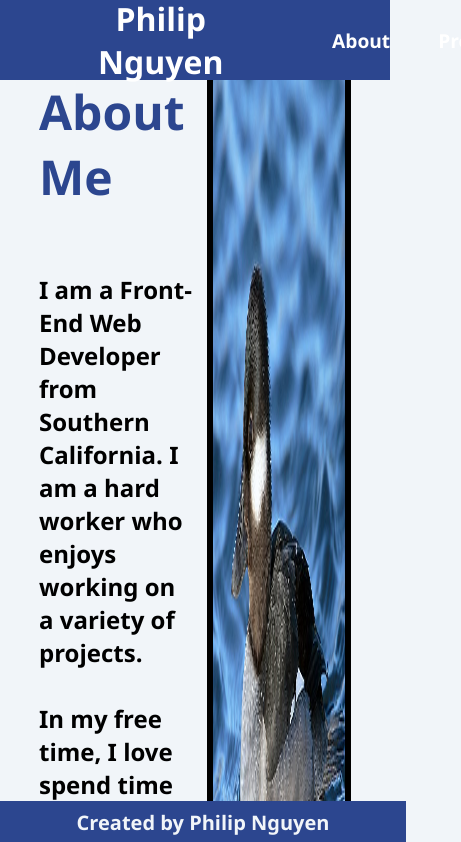
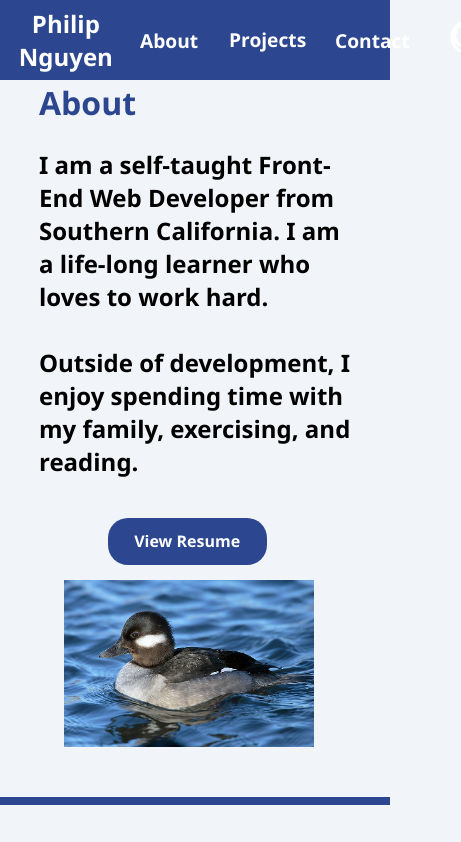
Before and after one commit to pn-code/personal-portfolio, a React (Create React App) app: page / in a window 390 px wide. Shown: the top 842 px of the page, 461 px wide, since content can reach past the window. Built offline with nearby package versions, Linux system fonts and the light colour scheme.

Commit message:
added responsive design; flexibility added across multiple device-widths

```diff
--- a/src/App.css
+++ b/src/App.css
@@ -14,6 +14,11 @@ body {
   background-color: #f1f5f9;
 }
 
+.App {
+  display: flex;
+  flex-direction: column;
+}
+
 #navbar {
   display: flex;
   align-items: center;
@@ -26,12 +31,11 @@ body {
 
 #navbar h1 {
   text-align: center;
+  font-size: 2rem;
+  color: white;
+  min-width: 120%;
   margin-left: 10%;
-  font-size: 2rem;
-  min-width: 220px;
-  color: white;
-  padding-block: 8px;
-  padding-inline: 24px;
+  padding-block: 2%;
   border-radius: 20px;
 }
 
@@ -46,10 +50,10 @@ body {
 }
 
 #navbar ul {
-  margin-right: 2%;
+  margin-right: 24vh;
   display: flex;
+  gap: 10%;
   align-items: center;
-  justify-content: space-around;
   list-style: none;
 }
 
@@ -58,8 +62,8 @@ body {
   font-weight: 600;
   text-decoration: none;
   color: white;
-  padding-block: 16px;
-  padding-inline: 24px;
+  padding-block: 8%;
+  padding-inline: 10%;
   border-radius: 12px;
 }
 
@@ -94,9 +98,9 @@ h2 {
 
 #about--section {
   display: flex;
-  justify-content: center;
-  flex: 1 1 auto;
-  gap: 4%;
+  justify-content: flex-start;
+  flex-wrap: wrap;
+  gap: 8%;
   padding: 10% 10% 10% 10%;
   border-bottom: 8px solid var(--secondary-color);
   padding-bottom: 13%;
@@ -127,7 +131,7 @@ h2 {
 }
 
 .about--info {
-  max-width: 50%;
+  max-width: 40%;
 }
 
 .about--info p {
@@ -136,12 +140,8 @@ h2 {
 }
 
 .profile-picture {
-  display: flex;
-  flex: 1 1 auto;
-  min-width: 30%;
-  height: auto;
-  border: 6px solid;
-  border-radius: 8px;
+  object-fit: contain;
+  max-width: 50%;
 }
 
 #skills--section {
@@ -150,7 +150,7 @@ h2 {
 }
 
 #skills--section p {
-  font-size: 2rem;
+  font-size: 1.5rem;
   font-weight: 600;
 }
 
@@ -289,8 +289,6 @@ h2 {
   color: var(--secondary-color);
 }
 
-
-
 .contact--info h2 {
   margin-top: 1%;
 }
@@ -375,3 +373,47 @@ footer a:hover {
   color: var(--tertiary-color);
   background-color: var(--primary-color);
 }
+
+@media (max-width: 1000px) {
+  #navbar h1 {
+    font-size: 1.5rem;
+  }
+
+  h2 {
+    margin-top: 5vh;
+    margin-bottom: 0;
+    font-size: 2rem;
+  }
+
+  p {
+    font-size: 1rem;
+  }
+
+  .about--info {
+    min-width: 100%;
+  }
+
+  #about--section #resume {
+    font-size: 1rem;
+    margin-bottom: 5%;
+    margin-left: 22%;
+  }
+
+  .profile-picture {
+    margin-left: 8%;
+    min-width: 80%;
+  }
+
+  #contact--section {
+    flex-wrap: wrap;
+  }
+
+  .contact--info {
+    width: 100%;
+    margin-bottom: 5%;
+  }
+
+  footer {
+    visibility: hidden;
+  }
+}
--- a/src/components/About.js
+++ b/src/components/About.js
@@ -5,23 +5,23 @@ export default function About() {
     return (
         <div id='about--section'>
           <div className='about--info'>
-          <h2>About Me</h2>
-          <p>I am a Front-End Web Developer from Southern California. I am a hard worker who enjoys working
-            on a variety of projects.
+            <h2>About</h2>
+            <p>I am a self-taught Front-End Web Developer from Southern California. I am a life-long learner who loves to work hard.
               <br/>
               <br/>
-            In my free time, I love spend time with my family through
-            consuming food, watching movies, and playing video games.
+              Outside of development, I enjoy spending time with my family, exercising, and reading.
             </p>
             <a
               id='resume'
               rel="noreferrer"
-            href='https://github.com/jsx-eslint/eslint-plugin-jsx-a11y/blob/HEAD/docs/rules/anchor-is-valid.md'
+              href='https://docs.google.com/document/d/1ZlQVLzFa9W15Wjag3j6H95UThhCNS5dcfkvDOqQ5o9s/edit?usp=sharing'
               target='_blank'>
               View Resume
             </a>
           </div>
+
             <img class='profile-picture' src={profilePic} alt="Duck"/>
+
       </div>
     )
 }
--- a/src/components/Contact.js
+++ b/src/components/Contact.js
@@ -10,15 +10,13 @@ export default function Contact() {
         <div id='contact--section'>
             <div className='contact--info'>
                 <h2>Contact</h2>
-                <p>Please take some time to look at my projects above.</p>
-                <p>If you think that our work together could be mutually beneficial, please feel free
-                    to reach out to me.</p>
+                <p>Please feel free to reach out to me if you have any questions.</p>
                 <div className='email--info'>
                     <img src={emailIcon} alt='email icon'/>
                     <button onClick={copyEmail} id='email-btn'>philipnguyen953@gmail.com</button>
                 </div>
             </div>
-            <img className="contact-img" src={profilePic} alt='profile'/>
+            <img className="contact-img" src={profilePic} alt='contact'/>
         </div>
     )
 }
```
Also changed, not shown: src/components/Skills.js (indentation only). Lines whose indentation alone changed are shown as unchanged.
